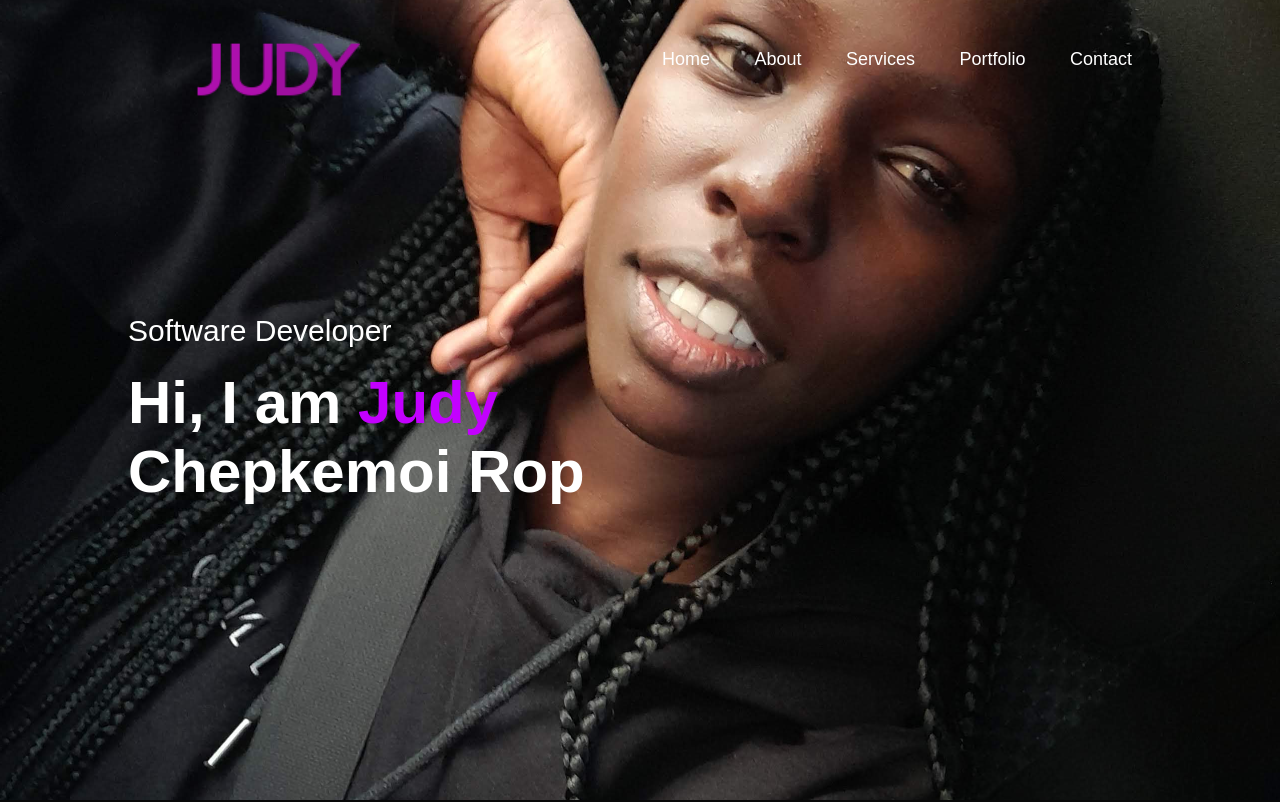
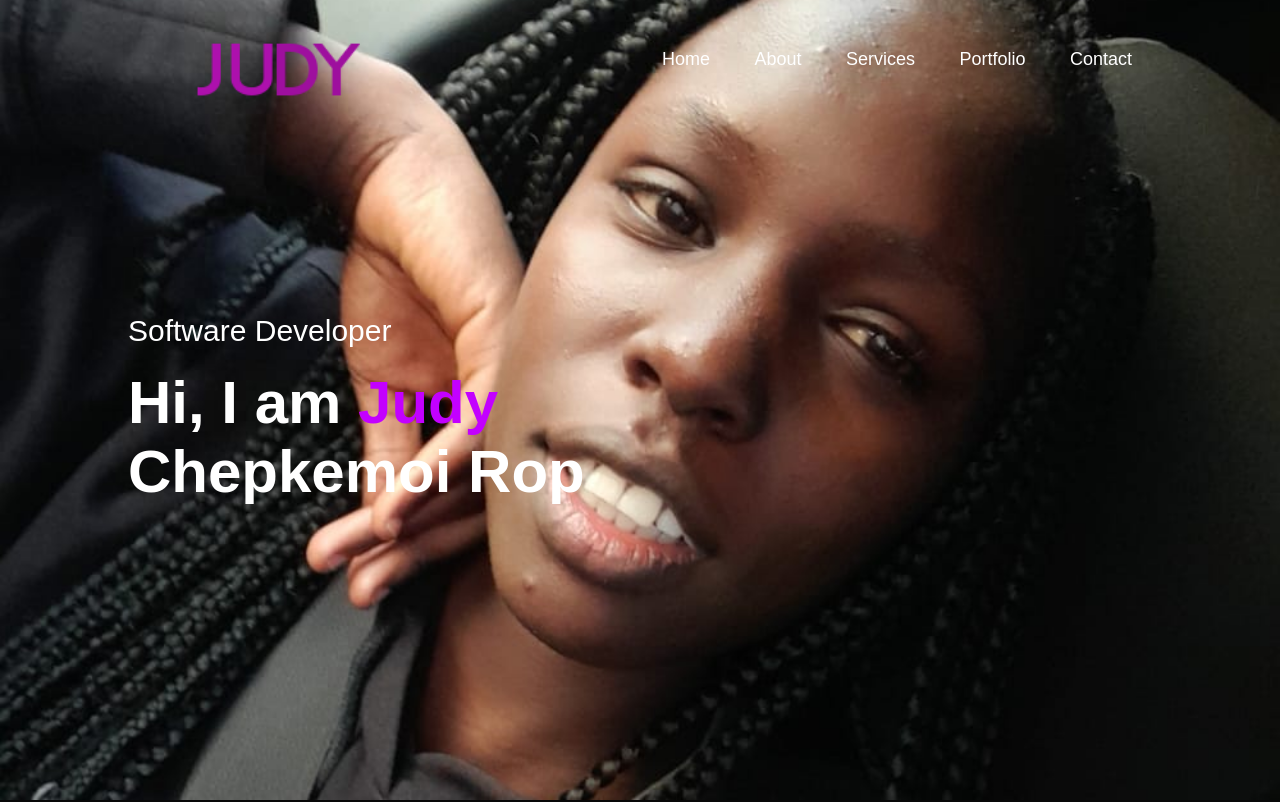
Before and after one commit to judyrop/my_portfolio, a plain HTML site: page index.html in a window 1280 px wide. Shown: the top 802 px of the page. Drawn offline with Linux system fonts and the light colour scheme.

Commit message:
made changes

```diff
--- a/Css/styles.css
+++ b/Css/styles.css
@@ -15,7 +15,7 @@ body{
 #header{
     width: 100%;
     height: 100vh;
-    background-image: url(../image/bg.jpg);
+    background-image: url(../image/jd.jpeg);
     background-size: cover;
     background-position: center;
 }
```
Also changed, not shown: image/jd.jpeg (added), image/jr.jpeg (added), image/jr2.jpeg (added).
